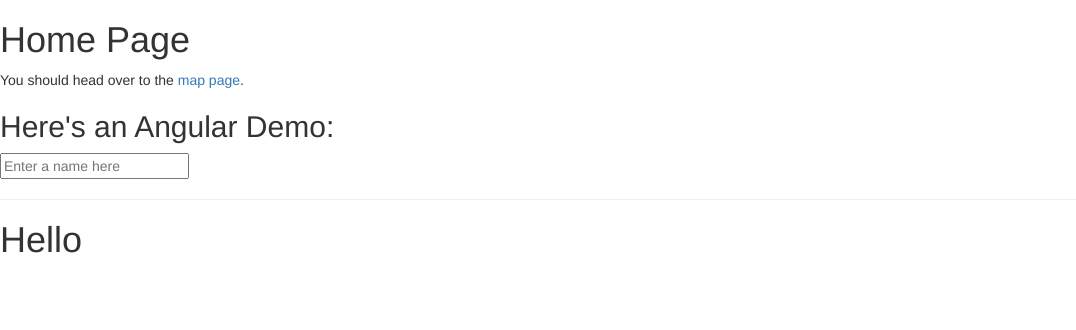
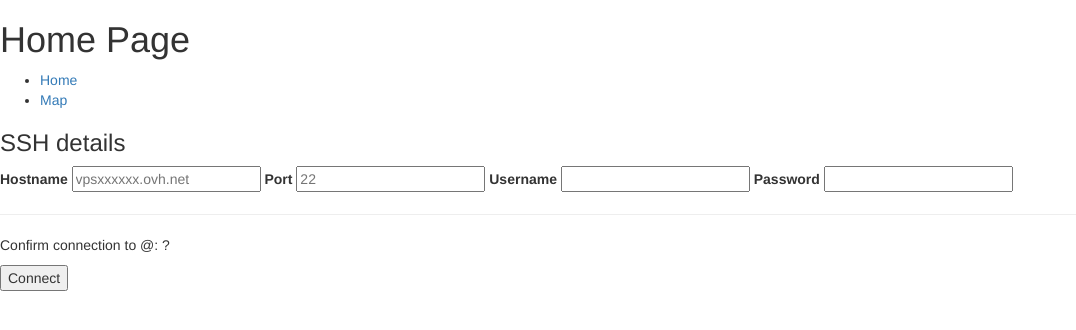
Before and after one commit to inlakin/server-bruteforce-monitoring, a Flask app: page / in a window 1280 px wide. Shown: the top 330 px of the page, without its empty margins (0-1076 px from the left). Run offline with Flask 2, Linux system fonts and the light colour scheme; some libraries are stand-ins or nearby versions.

Commit message:
Adding /ssh routes to flask

```diff
--- a/app.py
+++ b/app.py
@@ -4,7 +4,7 @@
 #
 # from flask_restful import Resource, Api, reqparse
 # from pymongo import MongoClient
-from flask import Flask, send_file, json
+from flask import Flask, send_file, json, request
 import geoip2.database
 
 
@@ -62,6 +62,14 @@
 def index():
     return send_file('templates/index.html')
 
+@app.route('/ssh', methods=['POST'])
+def ssh():
+    data = json.loads(request.data.decode())
+    print data['user']
+    print data['password']
+    print data['hostname']
+    print data['port']
+
 
 @app.route('/getprofiles', methods=['GET'])
 def getIP():
--- a/static/js/controllers/HomeController.js
+++ b/static/js/controllers/HomeController.js
@@ -10,4 +10,22 @@
     $scope.title='VPS - GeoIP';
 
     console.log('Home Controller')
+    $scope.ssh_connect = function(){
+        var ssh_object = {}
+
+        ssh_object['user'] = $scope.username;
+        ssh_object['password'] = $scope.password;
+        ssh_object['hostname'] = $scope.hostname;
+        ssh_object['port'] = 22;
+
+        console.log(JSON.stringify(ssh_object, null, 2));
+
+        // console.log($scope.username+"@"+$scope.hostname+":"+$scope.port)
+        // console.log('password:' +$scope.password)
+        $http.post('/ssh', ssh_object).success(function(data){
+
+        }).error(function(err){
+            console.log(err);
+        });
+    }
 })
--- a/static/partials/index.html
+++ b/static/partials/index.html
@@ -1,11 +1,22 @@
 <h1>Home Page</h1>
 
-<p>You should head over to the <a ui-sref="map">map page</a>.</p>
-
-<h2>Here's an Angular Demo:</h2>
+<ul>
+    <li><a ui-sref="home">Home</a></li>
+    <li><a ui-sref="map">Map</a></li>
+</ul>
 
 <div>
-    <input type="text" ng-model="yourName" placeholder="Enter a name here">
+    <h3>SSH details</h3>
+    <label>Hostname</label>
+    <input type="text" name="hostname" ng-model="hostname" placeholder="vpsxxxxxx.ovh.net">
+    <label>Port</label>
+    <input type="text" name="port" ng-model="port" placeholder="22">
+    <label>Username</label>
+    <input type="text" name="username" ng-model="username" placehoder="john">
+    <label>Password</label>
+    <input type="password" name="password" ng-model="password">
+
     <hr>
-    <h1>Hello {{ yourName }}</h1>
+    <p>Confirm connection to {{username}}@{{ hostname }}:{{port}} ? </p>
+    <button ng-click=ssh_connect()>Connect</button>
 </div>
```
Also changed, not shown: templates/index.html (+0 -40 lines).
